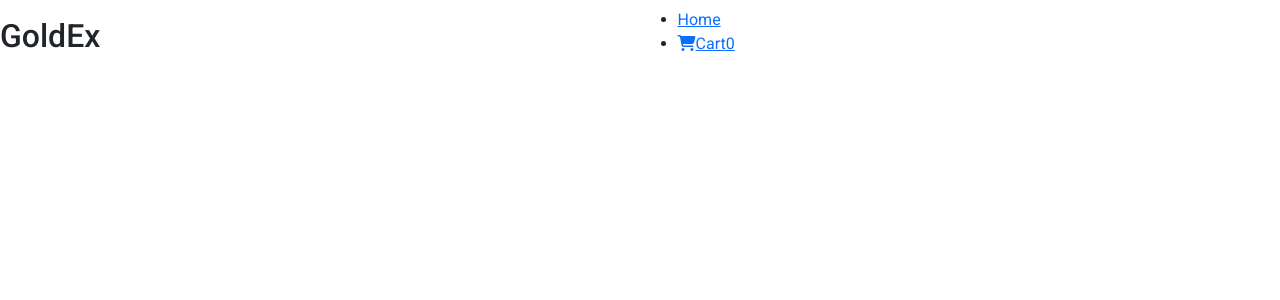
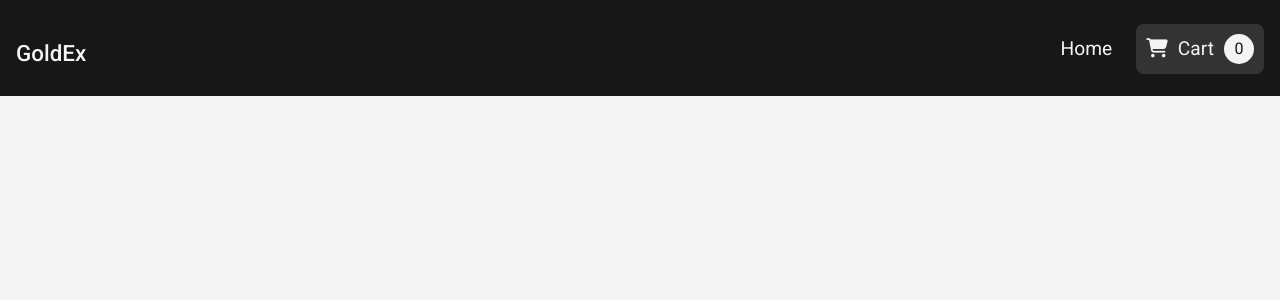
Before and after one commit to maxly20/MERN-GoldEx, a React (Create React App) app in the folder frontend/: page /products/1 in a window 1280 px wide. Shown: the top 300 px of the page. Built offline with nearby package versions, Linux system fonts and the light colour scheme; the HTML template or start-up script is replaced by a standard one.

Commit message:
finish navbar

```diff
--- a/frontend/src/App.js
+++ b/frontend/src/App.js
@@ -1,3 +1,5 @@
+import { useState } from 'react';
+
 import { Route, Switch } from 'react-router-dom';
 // SCREENS
 import HomeScreen from './screens/HomeScreen/HomeScreen';
@@ -5,13 +7,16 @@
 import CartScreen from './screens/CartScreen/CartScreen';
 // COMPONENTS
 import Navbar from './components/Navbar/Navbar';
+import Backdrop from './components/Backdrop/Backdrop';
+import SideDrawer from './components/SideDrawer/SideDrawer';
 
 const App = () => {
+  const [sideToggle, setSideToggle] = useState(false);
   return (
     <>
-      <Navbar />
-      {/* SideDrawer  */}
-      {/* Backdrop  */}
+      <Navbar click={() => setSideToggle(true)} />
+      <SideDrawer show={sideToggle} />
+      <Backdrop show={sideToggle} click={() => setSideToggle(false)} />
       <main>
         <Switch>
           <Route exact path='/' component={HomeScreen} />
--- a/frontend/src/components/Backdrop/Backdrop.js
+++ b/frontend/src/components/Backdrop/Backdrop.js
@@ -0,0 +1,7 @@
+import './Backdrop.scss';
+
+const Backdrop = ({ show, click }) => {
+  return show && <div className='backdrop' onClick={click}></div>;
+};
+
+export default Backdrop;
--- a/frontend/src/components/Backdrop/Backdrop.scss
+++ b/frontend/src/components/Backdrop/Backdrop.scss
@@ -0,0 +1,9 @@
+.backdrop {
+  width: 100%;
+  height: 100vh;
+  background-color: rgba(0, 0, 0, 0.5);
+  z-index: 100;
+  position: fixed;
+  top: 0;
+  left: 0;
+}
--- a/frontend/src/components/Navbar/Navbar.js
+++ b/frontend/src/components/Navbar/Navbar.js
@@ -1,7 +1,7 @@
 import './Navbar.scss';
 import { Link } from 'react-router-dom';
 
-const Navbar = () => {
+const Navbar = ({ click }) => {
   return (
     <nav className='navbar'>
       {/* logo  */}
@@ -14,15 +14,17 @@
           <Link to='/'>Home</Link>
         </li>
         <li>
-          <Link to='/cart'>
+          <Link to='/cart' className='cart__link'>
             <i className='fas fa-shopping-cart'></i>
-            Cart
-            <span className='cartlogo__badge'>0</span>
+            <span>
+              Cart
+              <span className='cartlogo__badge'>0</span>
+            </span>
           </Link>
         </li>
       </ul>
-      {/* burger menu */}
-      <div className='hamburger__menu'>
+
+      <div className='hamburger__menu' onClick={click}>
         <div></div>
         <div></div>
         <div></div>
--- a/frontend/src/components/Navbar/Navbar.scss
+++ b/frontend/src/components/Navbar/Navbar.scss
@@ -0,0 +1,96 @@
+.navbar {
+  width: 100%;
+  height: 12vh;
+  background-color: #171717;
+  display: flex;
+  justify-content: space-between;
+  align-items: center;
+  padding: 1.5rem 1rem;
+  z-index: 50;
+}
+
+.navbar__logo {
+  h2 {
+    color: #f4f4f4;
+    font-size: 1.4rem;
+    cursor: pointer;
+  }
+}
+
+.navbar__links {
+  display: flex;
+  list-style: none;
+  align-items: center;
+  li {
+    padding-left: 1.5rem;
+  }
+  a {
+    text-decoration: none;
+    color: #f4f4f4;
+    font-size: 1.2rem;
+    display: flex;
+    i {
+      margin-top: 0.3rem;
+    }
+    span {
+      display: flex;
+      align-items: center;
+      margin-left: 10px;
+    }
+  }
+}
+.cart__link {
+  background-color: #333;
+  padding: 10px;
+  border-radius: 8px;
+  &:hover {
+    background-color: #dd219e;
+    color: #f4f4f4;
+  }
+}
+.cartlogo__badge {
+  width: 30px;
+  height: 30px;
+  background: #f4f4f4;
+  border-radius: 50%;
+  margin-left: 8px;
+  color: #171717;
+  display: flex;
+  justify-content: center;
+  align-items: center;
+  text-align: center;
+  font-size: 1rem;
+}
+.hamburger__menu {
+  display: none;
+  width: 30px;
+  height: 30px;
+  flex-direction: column;
+  justify-content: space-between;
+  align-items: center;
+  cursor: pointer;
+  div {
+    width: 100%;
+    height: 3px;
+    background: #f4f4f4;
+  }
+  &:hover > div {
+    background: #dd219e;
+  }
+}
+
+@media (max-width: 960px) {
+  .navbar__links {
+    display: none;
+  }
+
+  .hamburger__menu {
+    display: flex;
+  }
+}
+
+@media (max-width: 500px) {
+  .navbar__logo > h2 {
+    font-size: 1rem;
+  }
+}
--- a/frontend/src/components/SideDrawer/SideDrawer.js
+++ b/frontend/src/components/SideDrawer/SideDrawer.js
@@ -0,0 +1,31 @@
+import './SideDrawer.scss';
+import {Link} from 'react-router-dom'
+
+const SideDrawer = ({ show, click }) => {
+  const sideDrawerClass = ['sidedrawer'];
+
+  if (show) {
+    sideDrawerClass.push('show');
+  }
+
+  return (
+    <div className={sideDrawerClass.join(' ')}>
+      <ul className='sidedrawer__links' onClick={click}>
+        <li>
+          <Link to='/cart'>
+            <i className='fas fa-shopping-cart'></i>
+            <span>
+              Cart{' '}
+              <span className='sidedrawer__cartbadge'>0</span>
+            </span>
+          </Link>
+        </li>
+        <li>
+          <Link to='/'>Home</Link>
+        </li>
+      </ul>
+    </div>
+  );
+};
+
+export default SideDrawer;
--- a/frontend/src/components/SideDrawer/SideDrawer.scss
+++ b/frontend/src/components/SideDrawer/SideDrawer.scss
@@ -0,0 +1,71 @@
+.sidedrawer {
+  width: 70%;
+  background: #fff;
+  height: 100vh;
+  position: fixed;
+  top: 0;
+  left: 0;
+  z-index: 200;
+  transform: translateX(-100%);
+  transition: all 0.3s ease-out;
+  display: flex;
+  flex-direction: column;
+  justify-content: center;
+}
+
+.sidedrawer.show {
+  transform: translateX(0);
+}
+
+.sidedrawer__links {
+  display: flex;
+  flex-direction: column;
+  list-style: none;
+  li {
+    display: flex;
+    align-items: center;
+    a {
+      display: flex;
+      align-items: center;
+      justify-content: center;
+      text-align: center;
+      flex: 1;
+      padding: 1rem;
+      text-decoration: none;
+      color: #171717;
+      font-size: 1.6rem;
+      &:hover {
+        background: #333;
+        color: #f4f4f4;
+        .sidedrawer__cartbadge {
+          background-color: #fff;
+          color: #171717;
+        }
+      }
+      span {
+        display: flex;
+        align-items: center;
+        margin-left: 8px;
+      }
+    }
+  }
+}
+
+.sidedrawer__cartbadge {
+  display: flex;
+  align-items: center;
+  justify-content: center;
+  width: 30px;
+  height: 30px;
+  background-color: #171717;
+  border-radius: 50%;
+  margin-left: 8px;
+  color: #fff;
+  font-size: 1rem;
+}
+
+@media (min-width: 960px) {
+  .sidedrawer {
+    display: none;
+  }
+}
--- a/frontend/src/styles/_global.scss
+++ b/frontend/src/styles/_global.scss
@@ -9,4 +9,9 @@
 // font-family: 'Roboto', sans-serif;
 body {
   font-family: 'Roboto', sans-serif;
+  background: #f4f4f4;
 }
+img {
+  width: 100%;
+  object-fit: contain;
+}
```
